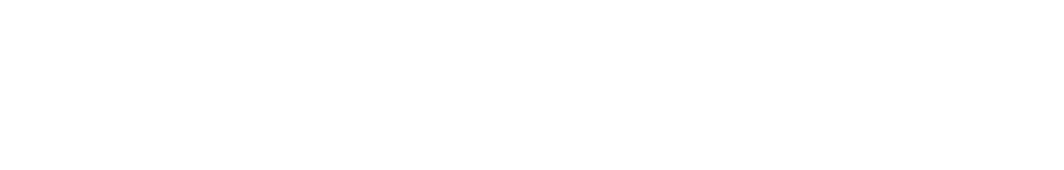
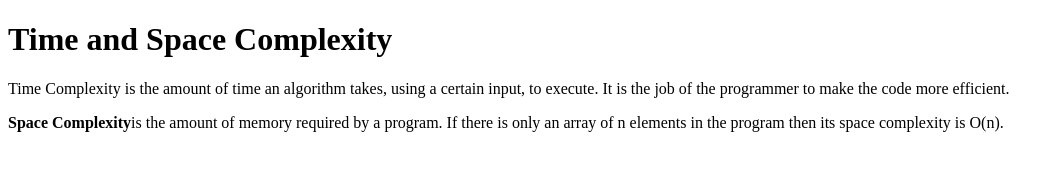
Before and after one commit to acciojob/time-and-space-complexity-Rayquaza000, a website: page main.html in a window 1280 px wide. Shown: the whole page, without its empty margins (0-1064 px from the left). Drawn offline with Linux system fonts and the light colour scheme.

Commit message:
created a submission

```diff
--- a/main.html
+++ b/main.html
@@ -8,6 +8,9 @@
 
 <body>
 	<!-- the entire body must be written by student -->
+	<h1>Time and Space Complexity</h1>
+	<p>Time Complexity is the amount of time an algorithm takes, using a certain input, to execute. It is the job of the programmer to make the code more efficient.</p>
+	<p><b>Space Complexity</b>is the amount of memory required by a program. If there is only an array of n elements in the program then its space complexity is O(n).</p>
     <script type="text/javascript" src="./script.js">
 </script>
 
```
